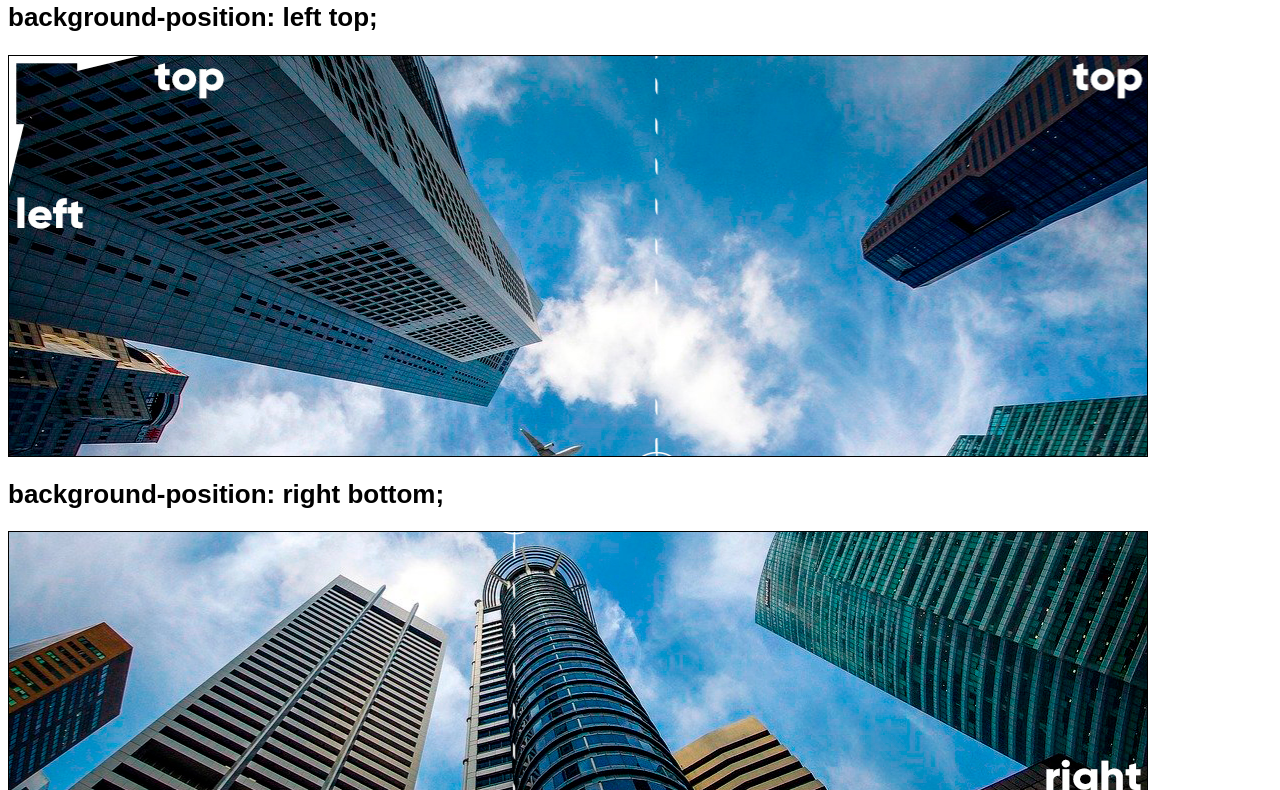
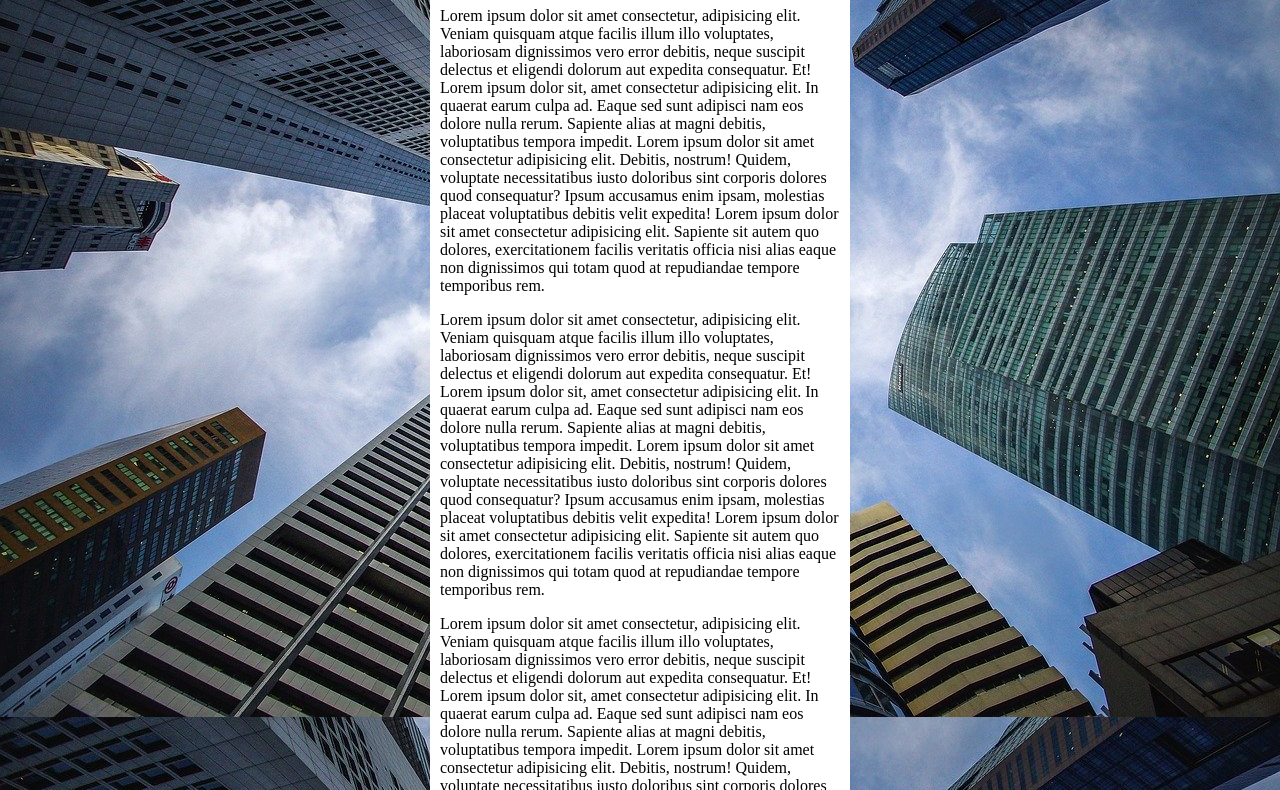
Before and after one commit to kauagiggsp2/html-css, a plain HTML site: page exercicios/ex023/teste.html in a window 1280 px wide. Shown: the part 83-873 px from the top of the page. Drawn offline with Linux system fonts and the light colour scheme.

Commit message:
atuakizei

```diff
--- a/exercicios/ex023/teste.html
+++ b/exercicios/ex023/teste.html
@@ -5,47 +5,39 @@
     <meta name="viewport" content="width=device-width, initial-scale=1.0">
     <title>Fundo</title>
     <style>
+        html, body {
+            margin: 0;
+            padding: 0;
+            min-height: 100vh;
+            height: 100vh;
+        }
         body {
-            background-color: rgb(255, 255, 255);
-            font: 13pt Arial;
-            color: black;
+            background-color: black;
+            background-image: url('imagens/wallpaper002.jpg');
+            background-repeat: repeat-y;
+            background-attachment: scroll;
+            background-position: right bottom;
+            background-size: cover;
+
+            /* background: black url('imagens/wallpaper002.jpg') no-repeat fixed center center; */
         }
 
-        div {
-            width: 90%;
-            height: 400px;
-            background-color: lightgray;
-            background-image: url('imagens/wallpaper003.jpg');
-            border: 1px solid black;
-        }
-
-        div#area001 {
-            background-position: left top;
-        }
-
-        div#area002 {
-            background-position: right bottom;
-        }
-
-        div#area003 {
-            background-position: center top;
-        }
-
-        div#area004 {
-            background-position: center center;
+        main {
+            background-color: white;
+            width: 400px;
+            margin: auto;
+            padding: 10px;
         }
     </style>
 </head>
 <body>
-    <h1>Posição de um background</h1>
+    <main>
+        <h1>Papel de parede</h1>
+        <p>Lorem ipsum dolor sit amet consectetur, adipisicing elit. Veniam quisquam atque facilis illum illo voluptates, laboriosam dignissimos vero error debitis, neque suscipit delectus et eligendi dolorum aut expedita consequatur. Et! Lorem ipsum dolor sit, amet consectetur adipisicing elit. In quaerat earum culpa ad. Eaque sed sunt adipisci nam eos dolore nulla rerum. Sapiente alias at magni debitis, voluptatibus tempora impedit. Lorem ipsum dolor sit amet consectetur adipisicing elit. Debitis, nostrum! Quidem, voluptate necessitatibus iusto doloribus sint corporis dolores quod consequatur? Ipsum accusamus enim ipsam, molestias placeat voluptatibus debitis velit expedita! Lorem ipsum dolor sit amet consectetur adipisicing elit. Sapiente sit autem quo dolores, exercitationem facilis veritatis officia nisi alias eaque non dignissimos qui totam quod at repudiandae tempore temporibus rem.</p>
+        <p>Lorem ipsum dolor sit amet consectetur, adipisicing elit. Veniam quisquam atque facilis illum illo voluptates, laboriosam dignissimos vero error debitis, neque suscipit delectus et eligendi dolorum aut expedita consequatur. Et! Lorem ipsum dolor sit, amet consectetur adipisicing elit. In quaerat earum culpa ad. Eaque sed sunt adipisci nam eos dolore nulla rerum. Sapiente alias at magni debitis, voluptatibus tempora impedit. Lorem ipsum dolor sit amet consectetur adipisicing elit. Debitis, nostrum! Quidem, voluptate necessitatibus iusto doloribus sint corporis dolores quod consequatur? Ipsum accusamus enim ipsam, molestias placeat voluptatibus debitis velit expedita! Lorem ipsum dolor sit amet consectetur adipisicing elit. Sapiente sit autem quo dolores, exercitationem facilis veritatis officia nisi alias eaque non dignissimos qui totam quod at repudiandae tempore temporibus rem.</p>
+        <p>Lorem ipsum dolor sit amet consectetur, adipisicing elit. Veniam quisquam atque facilis illum illo voluptates, laboriosam dignissimos vero error debitis, neque suscipit delectus et eligendi dolorum aut expedita consequatur. Et! Lorem ipsum dolor sit, amet consectetur adipisicing elit. In quaerat earum culpa ad. Eaque sed sunt adipisci nam eos dolore nulla rerum. Sapiente alias at magni debitis, voluptatibus tempora impedit. Lorem ipsum dolor sit amet consectetur adipisicing elit. Debitis, nostrum! Quidem, voluptate necessitatibus iusto doloribus sint corporis dolores quod consequatur? Ipsum accusamus enim ipsam, molestias placeat voluptatibus debitis velit expedita! Lorem ipsum dolor sit amet consectetur adipisicing elit. Sapiente sit autem quo dolores, exercitationem facilis veritatis officia nisi alias eaque non dignissimos qui totam quod at repudiandae tempore temporibus rem.</p>
+        <p>Lorem ipsum dolor sit amet consectetur, adipisicing elit. Veniam quisquam atque facilis illum illo voluptates, laboriosam dignissimos vero error debitis, neque suscipit delectus et eligendi dolorum aut expedita consequatur. Et! Lorem ipsum dolor sit, amet consectetur adipisicing elit. In quaerat earum culpa ad. Eaque sed sunt adipisci nam eos dolore nulla rerum. Sapiente alias at magni debitis, voluptatibus tempora impedit. Lorem ipsum dolor sit amet consectetur adipisicing elit. Debitis, nostrum! Quidem, voluptate necessitatibus iusto doloribus sint corporis dolores quod consequatur? Ipsum accusamus enim ipsam, molestias placeat voluptatibus debitis velit expedita! Lorem ipsum dolor sit amet consectetur adipisicing elit. Sapiente sit autem quo dolores, exercitationem facilis veritatis officia nisi alias eaque non dignissimos qui totam quod at repudiandae tempore temporibus rem.</p>
+    </main>
 
-    <h2>background-position: left top;</h2>
-    <div id="area001"></div>
-    <h2>background-position: right bottom;</h2>
-    <div id="area002"></div>
-    <h2>background-position: center top;</h2>
-    <div id="area003"></div>
-    <h2>background-position: center center;</h2>
-    <div id="area004"></div>
 </body>
 </html>
```
Also changed, not shown: exercicios/ex023/fundo06.html (added, +61 -0 lines).
